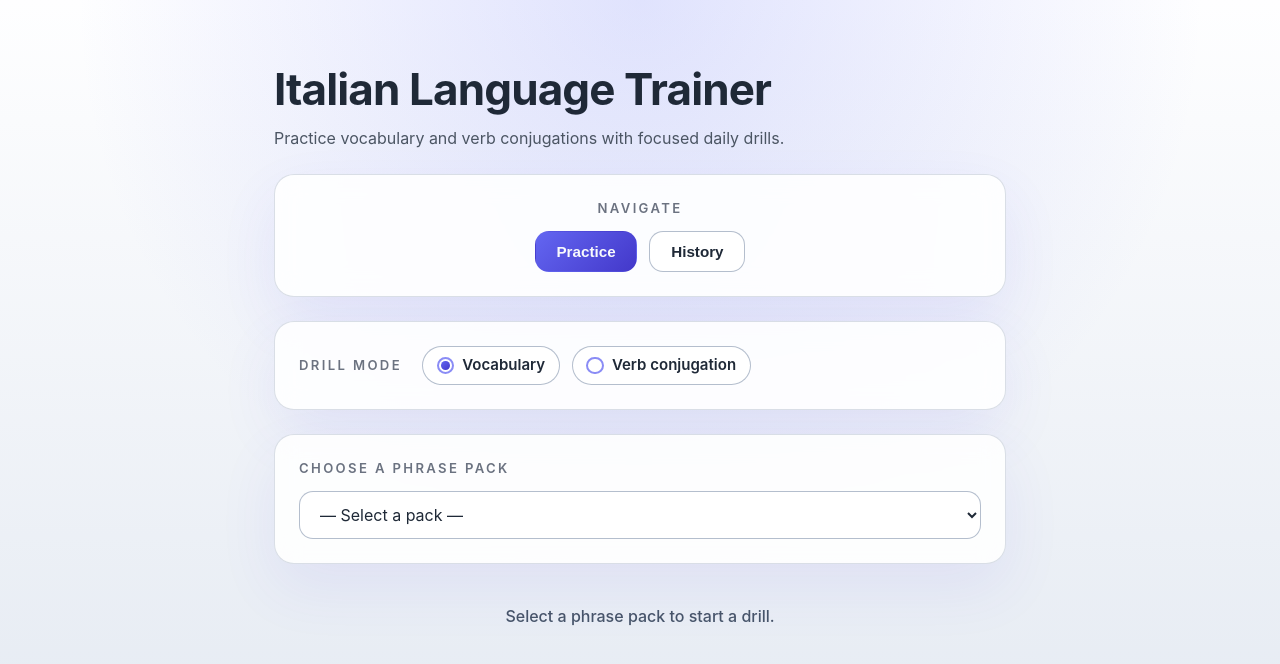
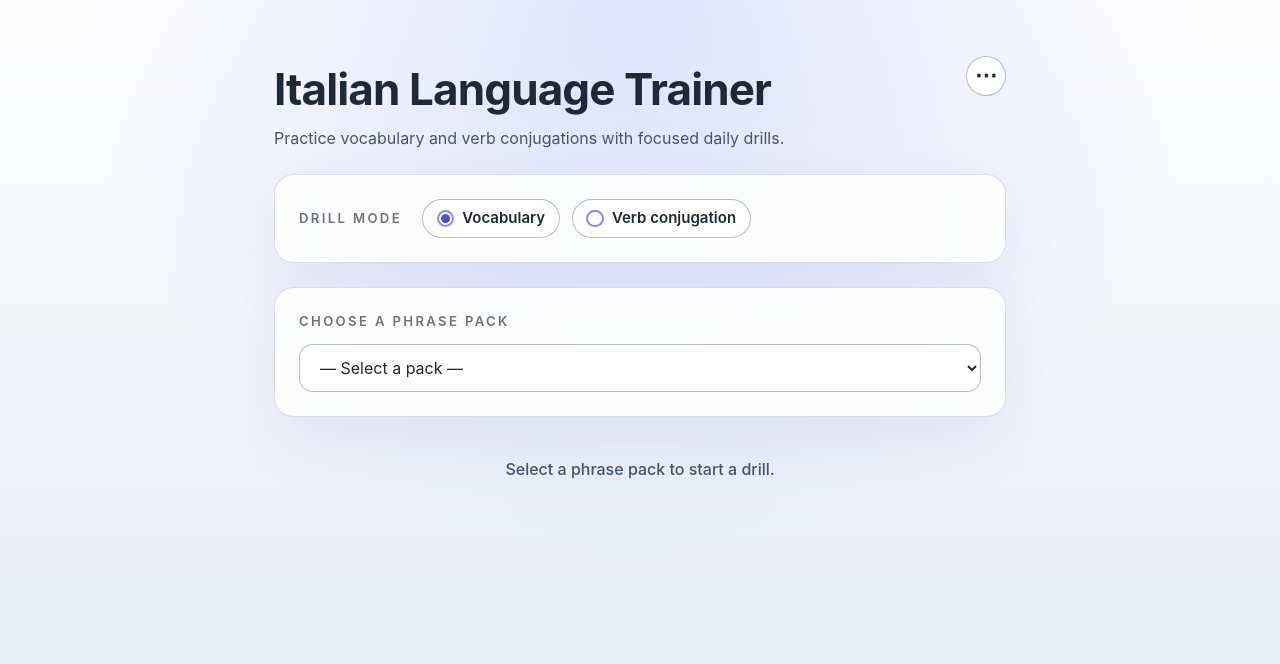
Before and after one commit to ousou/italian-language-trainer, a website built with Vite: page index.html in a window 1280 px wide. Built offline with nearby package versions, Linux system fonts and the light colour scheme.

Commit message:
Move history access into header overflow menu
Replace the primary nav with a subtle overflow menu next to the title to keep the drill view first

```diff
--- a/src/main.ts
+++ b/src/main.ts
@@ -51,6 +51,7 @@ import {
 
 interface AppState {
   view: 'practice' | 'history';
+  menuOpen: boolean;
   mode: 'vocab' | 'verbs';
   packId?: string;
   pack?: VocabPack;
@@ -107,6 +108,7 @@ const VERB_PERSON_LABELS: Record<typeof VERB_PERSONS[number], string> = {
 
 const state: AppState = {
   view: 'practice',
+  menuOpen: false,
   mode: 'vocab',
   packId: undefined,
   pack: undefined,
@@ -228,7 +230,13 @@ function setView(view: AppState['view']): void {
   if (state.view === view) {
     return;
   }
-  setState({ view, historyError: undefined, historyMessage: undefined, historyImport: undefined });
+  setState({
+    view,
+    historyError: undefined,
+    historyMessage: undefined,
+    historyImport: undefined,
+    menuOpen: false
+  });
   if (view === 'history') {
     void refreshHistoryData();
   }
@@ -564,36 +572,6 @@ function renderModeSelector(container: HTMLElement): void {
   }
 
   container.append(section);
-}
-
-function renderPrimaryNav(container: HTMLElement): void {
-  const nav = document.createElement('nav');
-  nav.className = 'panel primary-nav';
-
-  const label = document.createElement('span');
-  label.className = 'panel-label';
-  label.textContent = 'Navigate';
-
-  const buttonRow = document.createElement('div');
-  buttonRow.className = 'primary-nav-actions';
-
-  const practiceButton = document.createElement('button');
-  practiceButton.type = 'button';
-  practiceButton.textContent = 'Practice';
-  practiceButton.className = state.view === 'practice' ? 'primary is-active' : '';
-  practiceButton.setAttribute('aria-pressed', String(state.view === 'practice'));
-  practiceButton.addEventListener('click', () => setView('practice'));
-
-  const historyButton = document.createElement('button');
-  historyButton.type = 'button';
-  historyButton.textContent = 'History';
-  historyButton.className = state.view === 'history' ? 'primary is-active' : '';
-  historyButton.setAttribute('aria-pressed', String(state.view === 'history'));
-  historyButton.addEventListener('click', () => setView('history'));
-
-  buttonRow.append(practiceButton, historyButton);
-  nav.append(label, buttonRow);
-  container.append(nav);
 }
 
 function renderPackSelector(container: HTMLElement): void {
@@ -2028,6 +2006,12 @@ function render(): void {
   const header = document.createElement('header');
   header.className = 'app-header';
 
+  const headerRow = document.createElement('div');
+  headerRow.className = 'app-header-row';
+
+  const titleBlock = document.createElement('div');
+  titleBlock.className = 'app-header-title';
+
   const title = document.createElement('h1');
   title.textContent = 'Italian Language Trainer';
 
@@ -2035,10 +2019,44 @@ function render(): void {
   subtitle.className = 'app-subtitle';
   subtitle.textContent = 'Practice vocabulary and verb conjugations with focused daily drills.';
 
-  header.append(title, subtitle);
+  titleBlock.append(title, subtitle);
+
+  const menuWrap = document.createElement('div');
+  menuWrap.className = 'overflow-menu';
+
+  const menuButton = document.createElement('button');
+  menuButton.type = 'button';
+  menuButton.className = 'overflow-menu-button';
+  menuButton.setAttribute('aria-haspopup', 'menu');
+  menuButton.setAttribute('aria-expanded', String(state.menuOpen));
+  menuButton.textContent = '⋯';
+  menuButton.addEventListener('click', () => {
+    setState({ menuOpen: !state.menuOpen });
+  });
+
+  menuWrap.append(menuButton);
+
+  if (state.menuOpen) {
+    const menu = document.createElement('div');
+    menu.className = 'overflow-menu-panel';
+    menu.setAttribute('role', 'menu');
+
+    const historyItem = document.createElement('button');
+    historyItem.type = 'button';
+    historyItem.className = 'overflow-menu-item';
+    historyItem.setAttribute('role', 'menuitem');
+    historyItem.textContent = state.view === 'history' ? 'Back to practice' : 'History';
+    historyItem.addEventListener('click', () => {
+      setView(state.view === 'history' ? 'practice' : 'history');
+    });
+
+    menu.append(historyItem);
+    menuWrap.append(menu);
+  }
+
+  headerRow.append(titleBlock, menuWrap);
+  header.append(headerRow);
   container.append(header);
-
-  renderPrimaryNav(container);
 
   if (state.view === 'practice') {
     renderModeSelector(container);
--- a/src/style.css
+++ b/src/style.css
@@ -38,6 +38,17 @@ main.app {
   letter-spacing: -0.02em;
 }
 
+.app-header-row {
+  display: flex;
+  align-items: flex-start;
+  justify-content: space-between;
+  gap: 1rem;
+}
+
+.app-header-title {
+  flex: 1;
+}
+
 .app-subtitle {
   margin: 0;
   font-size: 1rem;
@@ -54,16 +65,6 @@ main.app {
   flex-direction: column;
   gap: 0.75rem;
   box-shadow: 0 24px 60px rgba(79, 70, 229, 0.08);
-}
-
-.primary-nav {
-  align-items: center;
-}
-
-.primary-nav-actions {
-  display: flex;
-  flex-wrap: wrap;
-  gap: 0.75rem;
 }
 
 .pack-picker {
@@ -346,6 +347,44 @@ button[disabled] {
   opacity: 0.6;
   border-color: rgba(148, 163, 184, 0.5);
   box-shadow: none;
+}
+
+.overflow-menu {
+  position: relative;
+  display: inline-flex;
+  align-items: center;
+}
+
+.overflow-menu-button {
+  width: 2.5rem;
+  height: 2.5rem;
+  padding: 0;
+  border-radius: 999px;
+  font-size: 1.4rem;
+  line-height: 1;
+}
+
+.overflow-menu-panel {
+  position: absolute;
+  right: 0;
+  top: 2.75rem;
+  min-width: 160px;
+  padding: 0.35rem;
+  background: rgba(255, 255, 255, 0.96);
+  border: 1px solid rgba(148, 163, 184, 0.5);
+  border-radius: 14px;
+  box-shadow: 0 20px 40px rgba(15, 23, 42, 0.15);
+  display: flex;
+  flex-direction: column;
+  gap: 0.25rem;
+  z-index: 10;
+}
+
+.overflow-menu-item {
+  text-align: left;
+  border-radius: 10px;
+  padding: 0.55rem 0.75rem;
+  font-size: 0.95rem;
 }
 
 button.primary:disabled,
@@ -632,6 +671,12 @@ button.primary[disabled] {
     background: linear-gradient(135deg, rgba(129, 140, 248, 0.4), rgba(79, 70, 229, 0.45));
   }
 
+  .overflow-menu-panel {
+    background: rgba(30, 41, 59, 0.95);
+    border-color: rgba(99, 102, 241, 0.28);
+    box-shadow: 0 20px 40px rgba(15, 23, 42, 0.6);
+  }
+
   .session-complete-card {
     border-color: rgba(52, 211, 153, 0.35);
     box-shadow: 0 24px 60px rgba(16, 185, 129, 0.25);
```
Also changed, not shown: tests/e2e/visual.spec.ts-snapshots/home-desktop-linux.png, tests/e2e/visual.spec.ts-snapshots/home-mobile-linux.png, tests/e2e/visual.spec.ts-snapshots/verb-conjugation-mobile-linux.png.
